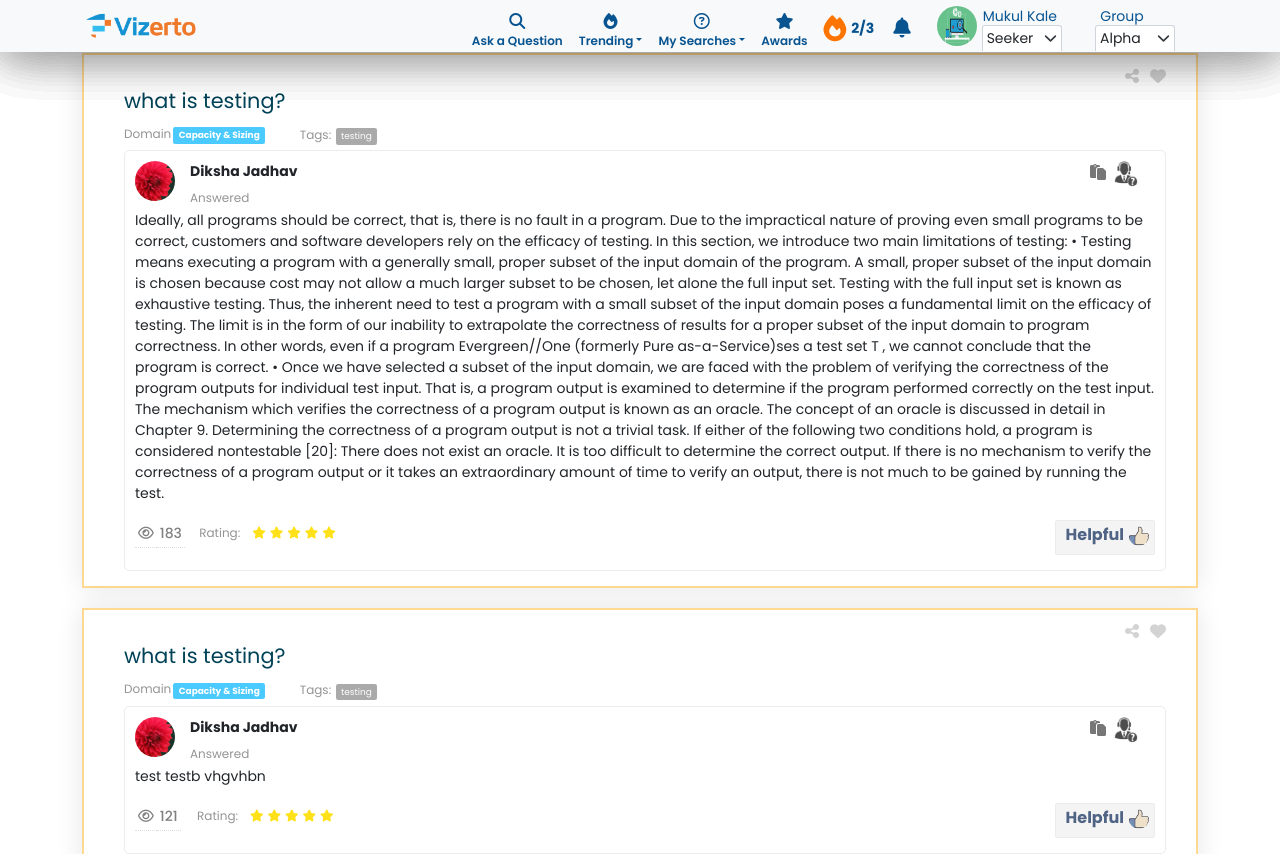
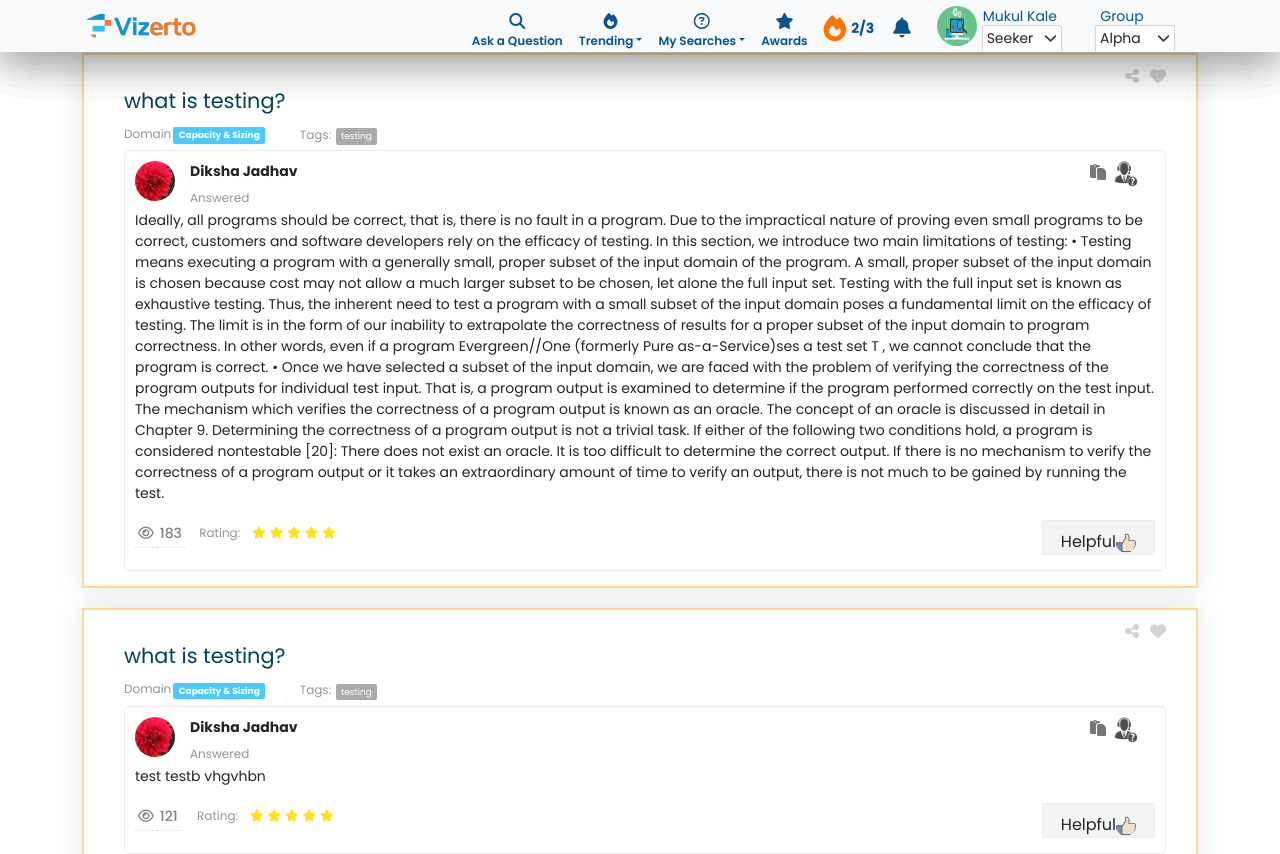
Before and after one commit to mukulk6/react-assignment, a React (Create React App) app: page / in a window 1280 px wide. Shown: the top 854 px of the page. Built offline with nearby package versions, Linux system fonts and the light colour scheme.

Commit message:
Changes for search button in Search Component

```diff
--- a/src/components/SearchResult/SearchResult.js
+++ b/src/components/SearchResult/SearchResult.js
@@ -114,7 +114,7 @@ const SearchResult = (props) => {
                       <div class="col-md-9 float-right">
                         <div class="pull-right">
                           <div className={styles.helpfulButton}>
-                            <span>Helpful<img src={require('../../images/helpful.png')}></img></span>
+                            <div class="btn">Helpful<img src={require('../../images/helpful.png')}></img></div>
                           </div>
                         </div>
                       </div>
```
